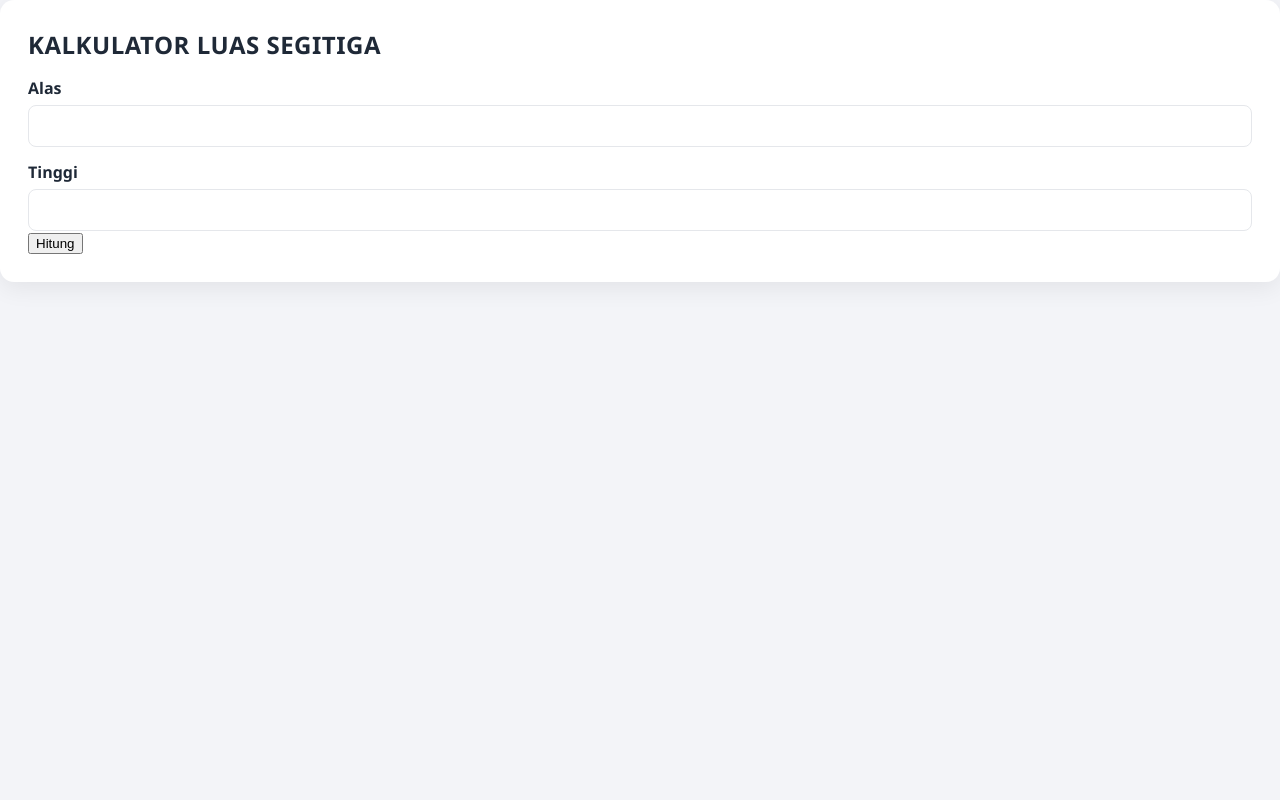
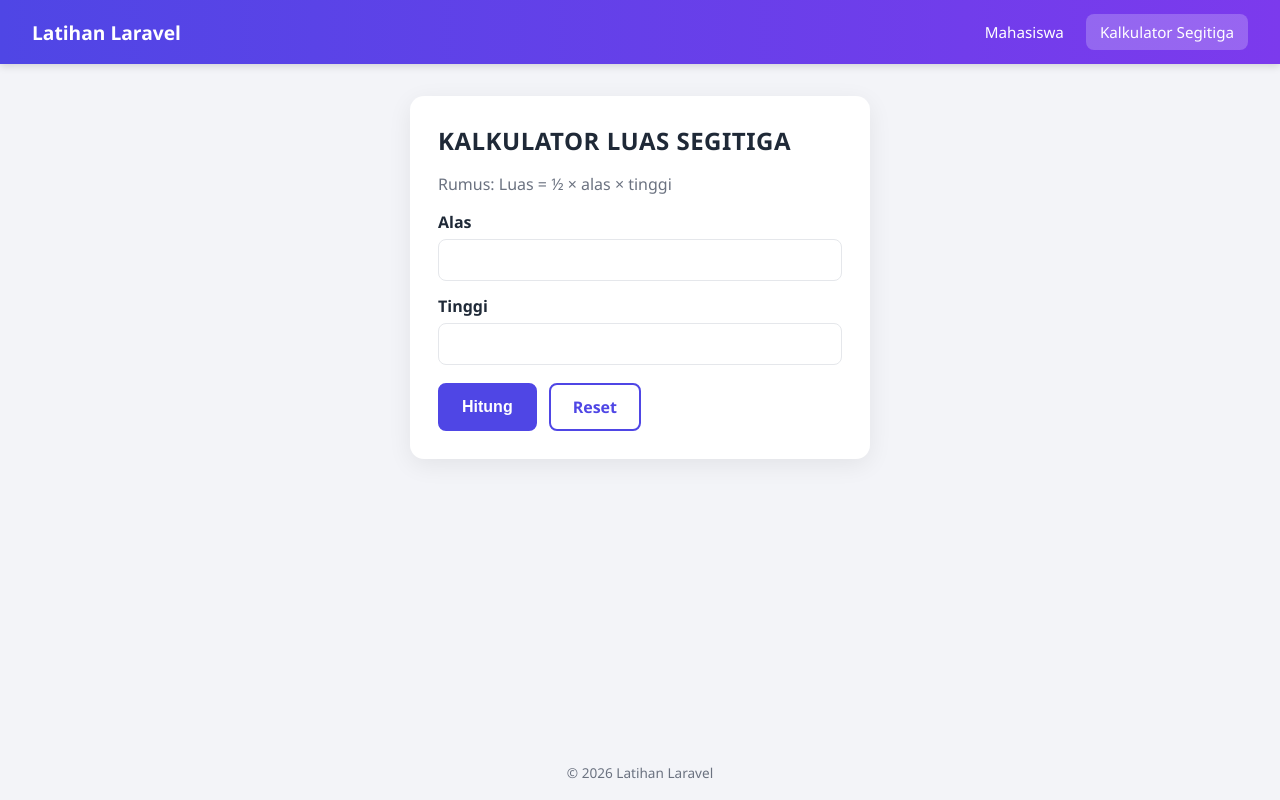
Before and after one commit to firmann-create/laravel-latihan, a Laravel app: page /kalkulator/segitiga in a window 1280 px wide. Run offline with Laravel 12, Linux system fonts and the light colour scheme.

Commit message:
[edit] kode

```diff
--- a/resources/views/segitiga.blade.php
+++ b/resources/views/segitiga.blade.php
@@ -7,27 +7,44 @@
     <link rel="stylesheet" href="/css/style.css">
 </head>
 <body>
-    <div class="card">
+    <nav class="navbar">
+        <a href="/" class="brand">Latihan Laravel</a>
+        <div class="menu">
+            <a href="/daftar/mahasiswa">Mahasiswa</a>
+            <a href="/kalkulator/segitiga" class="active">Kalkulator Segitiga</a>
+        </div>
+    </nav>
+
+    <main class="container">
+        <div class="card card-narrow">
             <h1>{{ $judul }}</h1>
+            <p class="muted">Rumus: Luas = ½ × alas × tinggi</p>
 
             <form action="/kalkulator/segitiga" method="POST">
                 @csrf
-            <label>Alas</label>
-            <input type="number" step="any" name="alas" value="{{ old('alas', $alas ?? '') }}">
-            @error('alas') <p class="error">{{ $message }}</p> @enderror
+                <label for="alas">Alas</label>
+                <input type="number" step="any" id="alas" name="alas" value="{{ old('alas', $alas ?? '') }}">
+                @error('alas') <span class="error">{{ $message }}</span> @enderror
 
-            <label>Tinggi</label>
-            <input type="number" step="any" name="tinggi" value="{{ old('tinggi', $tinggi ?? '') }}">
-            @error('tinggi') <p class="error">{{ $message }}</p> @enderror
+                <label for="tinggi">Tinggi</label>
+                <input type="number" step="any" id="tinggi" name="tinggi" value="{{ old('tinggi', $tinggi ?? '') }}">
+                @error('tinggi') <span class="error">{{ $message }}</span> @enderror
 
-            <button type="submit">Hitung</button>
+                <div class="actions">
+                    <button type="submit" class="btn">Hitung</button>
+                    <a href="/kalkulator/segitiga" class="btn btn-outline">Reset</a>
+                </div>
             </form>
 
             @isset($luas)
             <div class="result">
-            Luas = ½ × {{ $alas }} × {{ $tinggi }} = <strong>{{ $luas }}</strong>
+                <span>Hasil perhitungan</span>
+                <strong>{{ $luas }}</strong>
+                <small>½ × {{ $alas }} × {{ $tinggi }}</small>
             </div>
             @endisset
         </div>
+    </main>
+
+    <footer class="footer">&copy; {{ date('Y') }} Latihan Laravel</footer>
 </body>
-</html>
```
Lines whose indentation alone changed are shown as unchanged.
